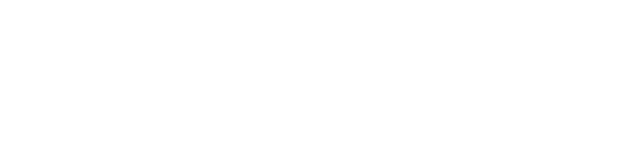
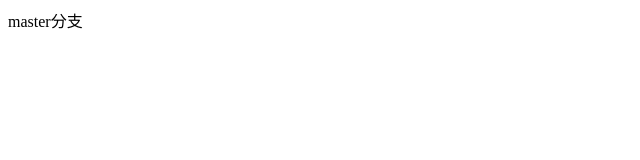
Before and after one commit to hzy18/-, a plain HTML site: page index.html in a window 1280 px wide. Shown: the full height of the page, 0-640 px from the left. Drawn offline with Linux system fonts and the light colour scheme.

Commit message:
dev修改

```diff
--- a/index.html
+++ b/index.html
@@ -8,7 +8,9 @@
 </head>
 
 <body>
-
+    <div>
+        master分支
+    </div>
 </body>
 
 </html>
```
